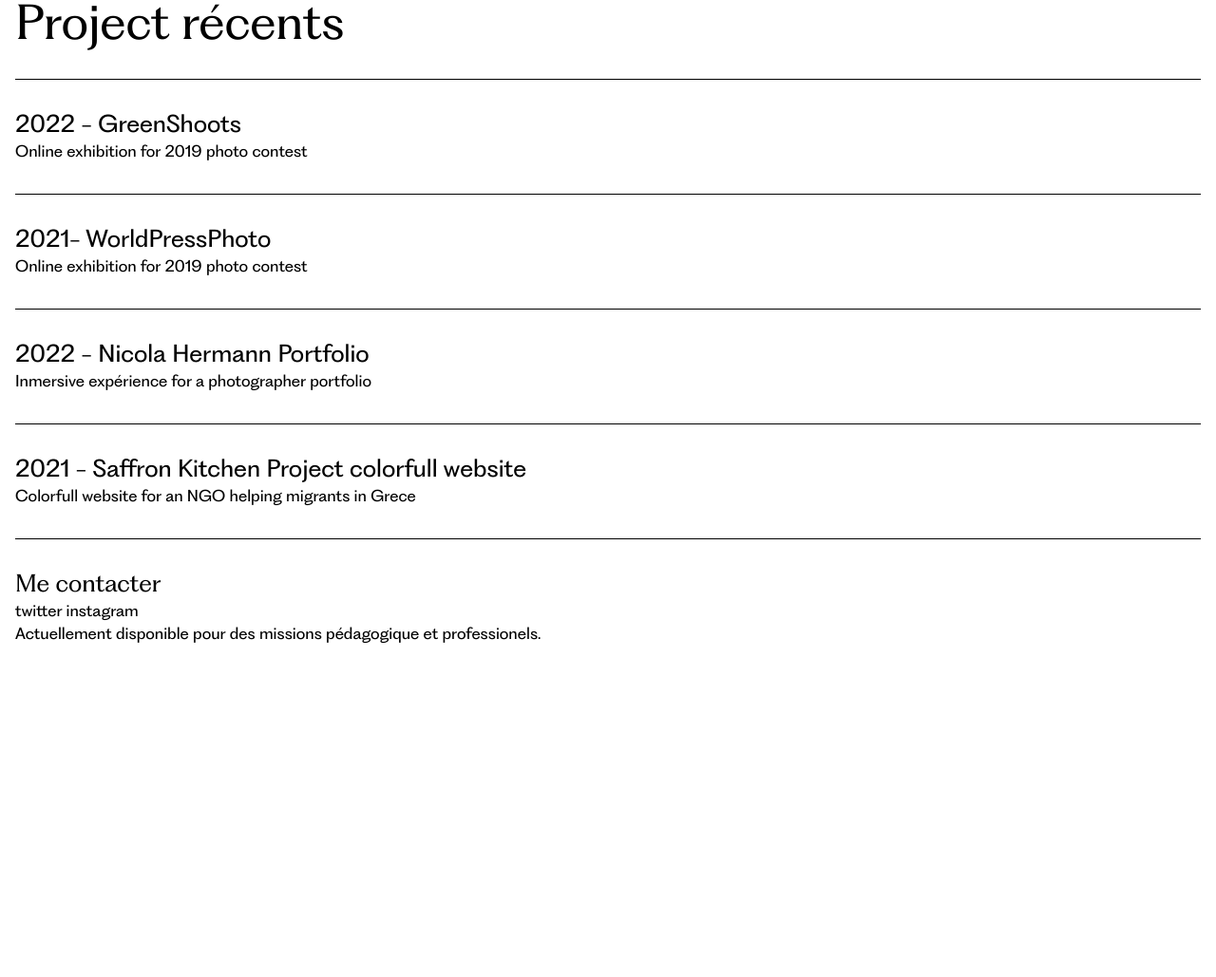
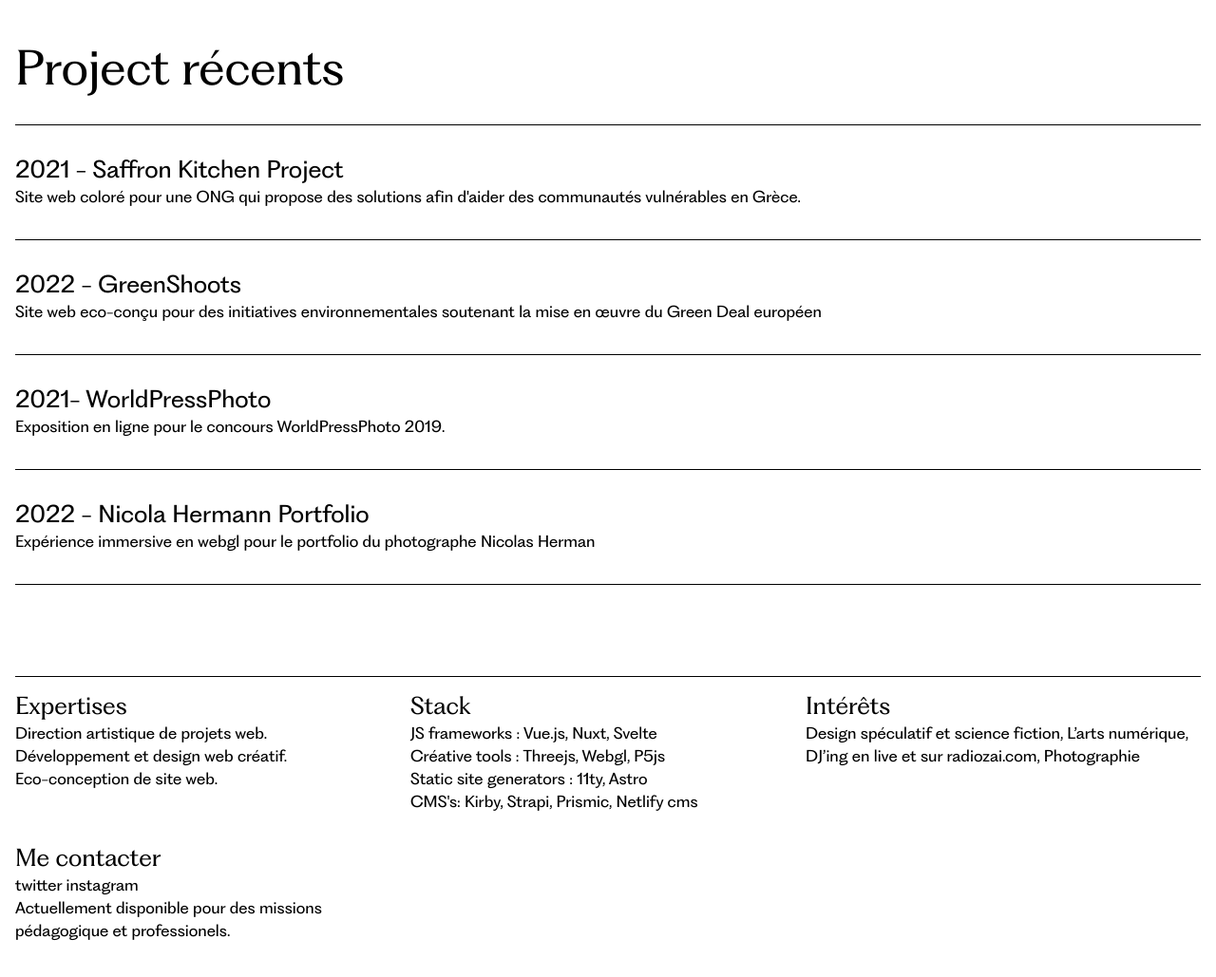
Before and after one commit to theopaolo/AstroFolio, an Astro site: page / in a window 1280 px wide. Shown: the part 493-1522 px from the top of the page at 95% size. Before the commit the page ends 1189 px from the top, so only its background shows below. Built offline with nearby package versions, Linux system fonts and the light colour scheme; Astro itself is replaced by a stand-in of ours; a web font is replaced by a local one.

Commit message:
Update index

```diff
--- a/src/pages/index.astro
+++ b/src/pages/index.astro
@@ -9,48 +9,74 @@
 ---
 
 <Layout title="Théo Paolo Goedert">
+
+  <header class="max-w-screen-lg mb-24">
+    <h1 class="text-dynamicxl mb-12 font-serif">Bonjour, moi c’est Théo Paolo, développeur et designer web.</h1>
+    <p class="mb-6 text-dynamic">Dans l'union code et design j'entretiens une dynamique de compétences techniques, formelles et conceptuelles qui alimentent mes collaborations professionnelles.</p>
+    <p class="text-dynamic">J'aime donner formes aux envies ou besoins  d'indépendants, artistes, PME, association et institutions.</p>
+  </header>
+
   <main>
-		<h1 class="text-dynamicxl mb-12 font-serif">Bonjour, moi c’est Théo Paolo, développeur et designer web.</h1>
-
-		<p class="mb-6 text-dynamic">Dans l'union code et design j'entretiens une dynamique de compétences techniques, formelles et conceptuelles qui alimentent mes collaborations professionnelles.</p>
-		<p class="mb-12 text-dynamic">J'aime donner formes aux envies ou besoins  d'indépendants, artistes, PME, association et institutions.</p>
-
+    <section  class="mb-24">
     <h2 class="mb-8 text-dynamicl font-serif">Project récents</h2>
-		<section  class="mb-8">
-
       <ul role="list" class="flex flex-col border-t border-black">
+          <Project
+            href="https://www.saffronkitchenproject.org/"
+            title="2021 - Saffron Kitchen Project"
+            body="Site web coloré pour une ONG qui propose des solutions afin d'aider des communautés vulnérables en Grèce."
+            image={skpImg}
+          />
           <Project
             href="http://green-shoots.eu/"
             title="2022 - GreenShoots"
-					body="Online exhibition for 2019 photo contest"
+            body="Site web eco-conçu pour des initiatives environnementales soutenant la mise en œuvre du Green Deal européen"
             image= {gsImg}
           />
           <Project
             href="https://worldpressphoto2021.org/"
             title="2021- WorldPressPhoto"
-					body="Online exhibition for 2019 photo contest"
+            body="Exposition en ligne pour le concours WorldPressPhoto 2019."
             image={wppImg}
           />
           <Project
             href="http://nicolashermann.com/"
             title="2022 - Nicola Hermann Portfolio"
-					body="Inmersive expérience for a photographer portfolio"
+            body="Expérience immersive en webgl pour le portfolio du photographe Nicolas Herman"
             image={nhImg}
-				/>
-				<Project
-					href="https://www.saffronkitchenproject.org/"
-					title="2021 - Saffron Kitchen Project colorfull website"
-					body="Colorfull website for an NGO helping migrants in Grece"
-          image={skpImg}
           />
         </ul>
       </section>
+      </main>
 
-		<div>
+		<footer class="flex flex-wrap border-t border-black pt-4">
+      <section class="w-full lg:w-1/3 2xl:w-1/4 mb-8">
+        <p class="text-2xl font-serif">Expertises</p>
+        <ul>
+          <li>Direction artistique de projets web.</li>
+          <li>Développement et design web créatif.</li>
+          <li>Eco-conception de site web.</li>
+        </ul>
+      </section>
+
+      <section class="w-full lg:w-1/3 2xl:w-1/4 mb-8">
+        <p class="text-2xl font-serif">Stack</p>
+        <ul>
+          <li>JS frameworks : Vue.js, Nuxt, Svelte</li>
+          <li>Créative tools : Threejs, Webgl, P5js</li>
+          <li>Static site generators : 11ty, Astro</li>
+          <li>CMS's: Kirby, Strapi, Prismic, Netlify cms</li>
+        </ul>
+      </section>
+      <section class="w-full lg:w-1/3 2xl:w-1/4 mb-8">
+        <p class="text-2xl font-serif">Intérêts</p>
+        <p>Design spéculatif et science fiction, L’arts numérique, DJ’ing en live et sur radiozai.com, Photographie
+        </p>
+      </section>
+			<section class="w-full lg:w-1/3 2xl:w-1/4 mb-8">
         <p class="text-2xl font-serif">Me contacter</p>
         <a href="https://twitter.com/theo_goedert" target="_blank">twitter</a>
         <a href="https://www.instagram.com/theogoedert/" target="_blank">instagram</a>
         <p class="text-base">Actuellement disponible pour des missions pédagogique et professionels.</p>
-		</div>
-	</main>
+      </section>
+		</footer>
 </Layout>
```
Lines whose indentation alone changed are shown as unchanged.
